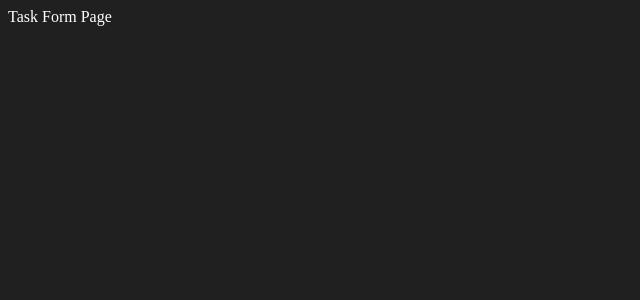
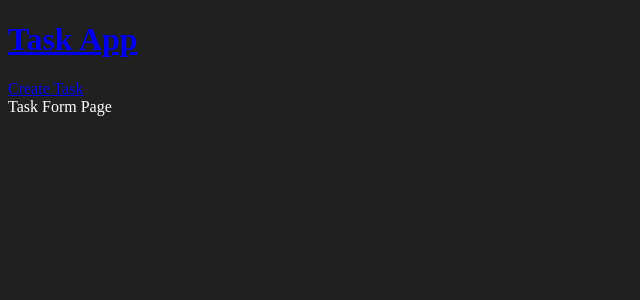
Before and after one commit to jezbravo/django-react-crud, a React (Vite) app in the folder client/: page /tasks-create in a window 1280 px wide. Shown: the top 300 px of the page, without its empty margins (0-640 px from the left). Built offline with nearby package versions, Linux system fonts and the light colour scheme.

Commit message:
update client routes

```diff
--- a/client/src/App.jsx
+++ b/client/src/App.jsx
@@ -1,11 +1,14 @@
-import { BrowserRouter, Routes, Route } from 'react-router-dom'
+import { BrowserRouter, Routes, Route, Navigate } from 'react-router-dom'
 import { TasksPage } from '../src/pages/TasksPage'
 import { TaskFormPage } from '../src/pages/TaskFormPage'
+import { Navigation } from './components/Navigation'
 
 function App() {
   return (
     <BrowserRouter>
+      <Navigation />
       <Routes>
+        <Route path='/' element={<Navigate to='/tasks' />} />
         <Route path='/tasks' element={<TasksPage />} />
         <Route path='/tasks-create' element={<TaskFormPage />} />
       </Routes>
--- /dev/null
+++ b/client/src/components/Navigation.jsx
@@ -0,0 +1,16 @@
+import { Link } from 'react-router-dom'
+
+export function Navigation() {
+  return (
+    <div>
+      <Link to={'/tasks'}>
+        <h1>
+          Task App
+        </h1>
+      </Link>
+      <Link to={'/tasks-create'}>
+        Create Task
+      </Link>
+    </div>
+  )
+}
--- a/client/src/pages/TaskFormPage.jsx
+++ b/client/src/pages/TaskFormPage.jsx
@@ -1,5 +1,5 @@
 export function TaskFormPage() {
-    return (
-        <div>Task Form Page</div>
-    )
+  return (
+    <div>Task Form Page</div>
+  )
 }
--- a/client/src/pages/TasksPage.jsx
+++ b/client/src/pages/TasksPage.jsx
@@ -1,5 +1,5 @@
 export function TasksPage() {
-    return (
-        <div>Tasks Page</div>
-    )
+  return (
+    <div>Tasks Page</div>
+  )
 }
```
